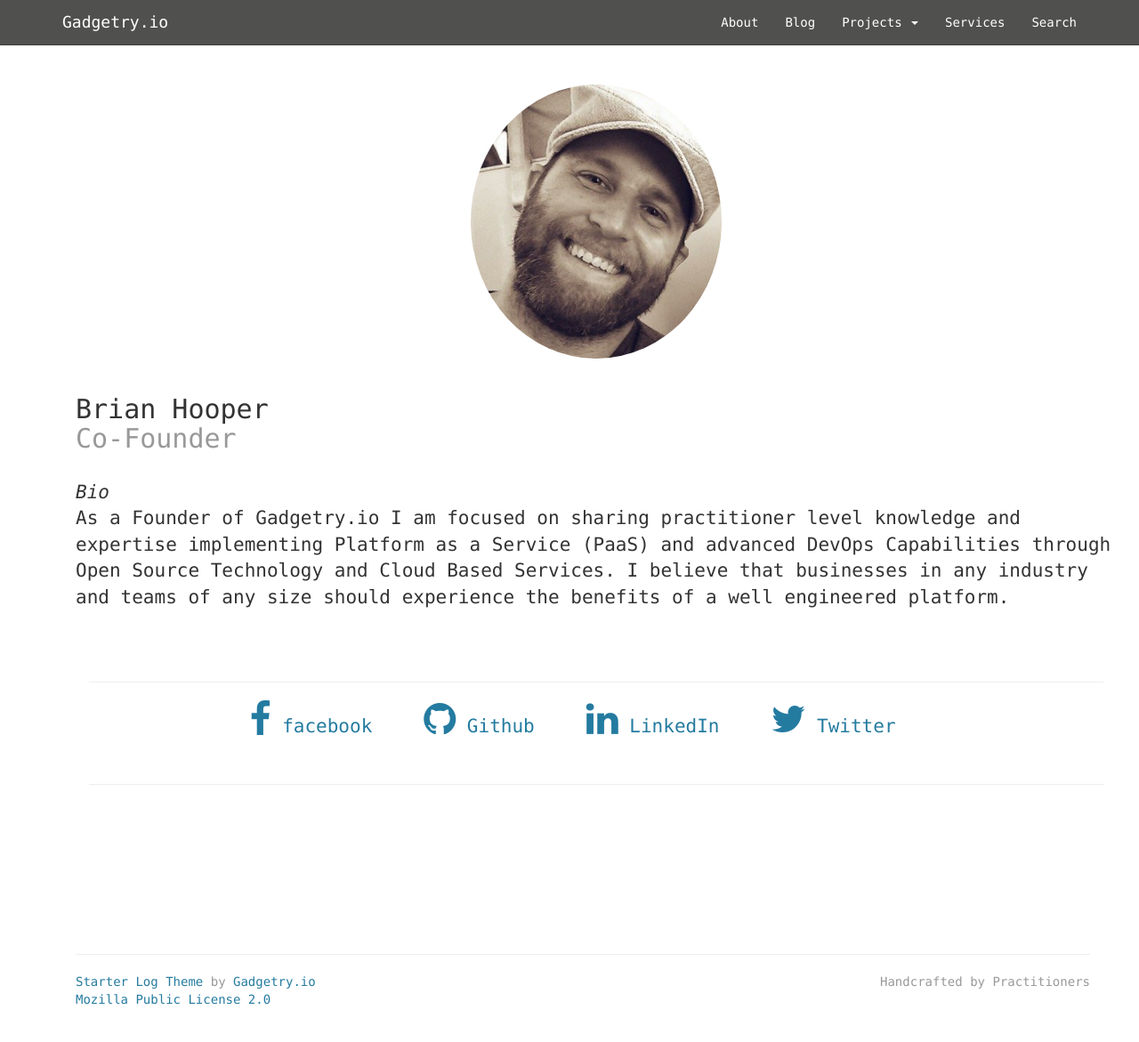
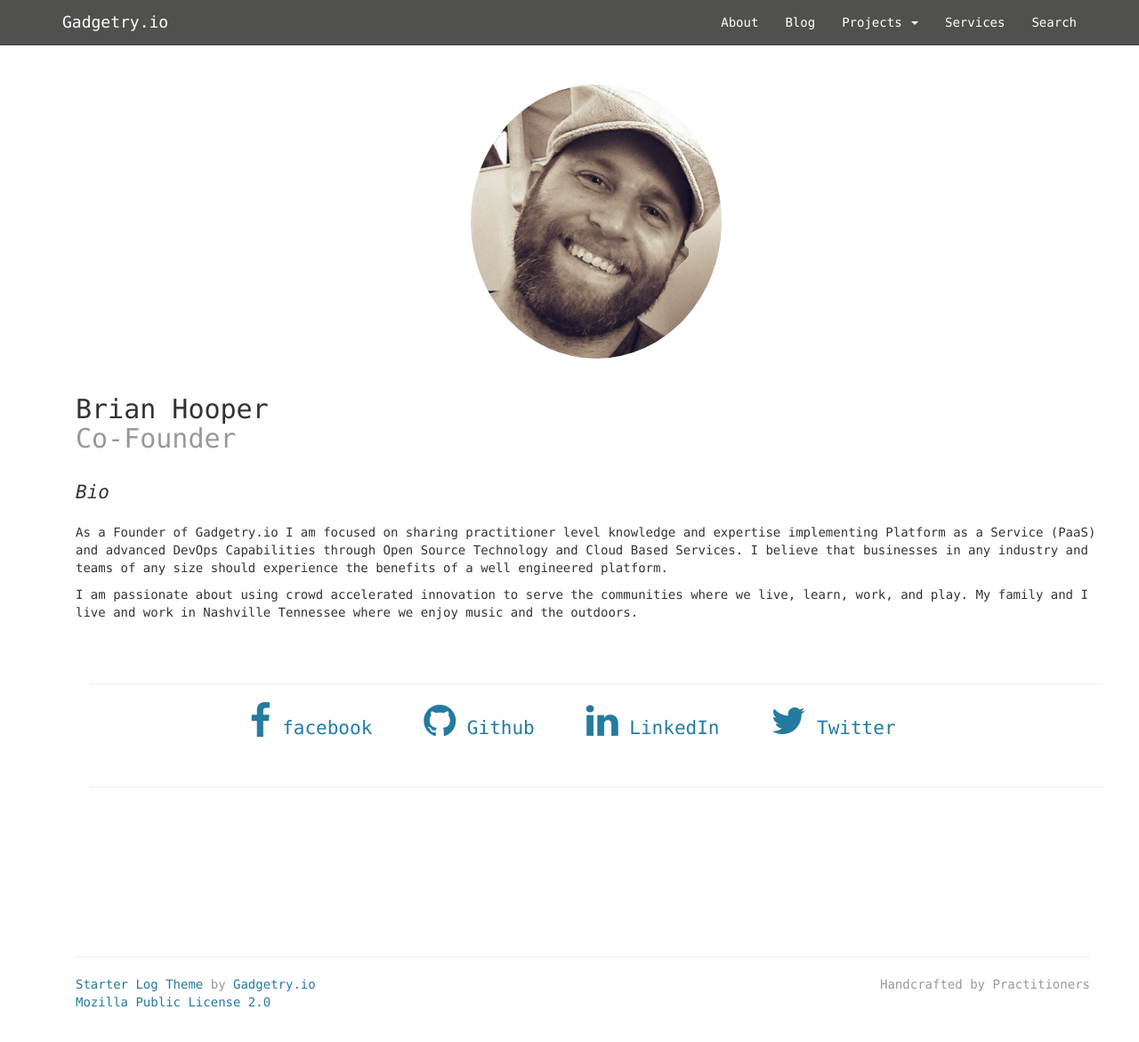
Before and after one commit to gadgetry-io/github.io, a Jekyll site: the page built from _pages/profiles/brian-hooper.html, in a window 1280 px wide and 1246 px high. Shown: the top 1171 px of the window at 89% size. Built offline with Jekyll 4.4.1, drawn with Linux system fonts in a browser that asks for light colours.

Commit message:
Update brian-hooper.html
Updated Bio

```diff
--- a/_pages/profiles/brian-hooper.html
+++ b/_pages/profiles/brian-hooper.html
@@ -16,7 +16,9 @@ permalink: /profiles/brian-hooper
               <br><span class="text-muted">Co-Founder</span>
             </h2>
             <span style="padding:25px">
-            <p class="lead"> <em>Bio</em> <br>As a Founder of Gadgetry.io I am focused on sharing practitioner level knowledge and expertise implementing Platform as a Service (PaaS) and advanced DevOps Capabilities through Open Source Technology and Cloud Based Services. I believe that businesses in any industry and teams of any size should experience the benefits of a well engineered platform.</p>
+                <p class="lead"> <em>Bio</em></p>
+                <p>As a Founder of Gadgetry.io I am focused on sharing practitioner level knowledge and expertise implementing Platform as a Service (PaaS) and advanced DevOps Capabilities through Open Source Technology and Cloud Based Services. I believe that businesses in any industry and teams of any size should experience the benefits of a well engineered platform.</p>
+                <p>I am passionate about using crowd accelerated innovation to serve the communities where we live, learn, work, and play. My family and I live and work in Nashville Tennessee where we enjoy music and the outdoors.</p>
           </span>
         </div>
     </div>
```
